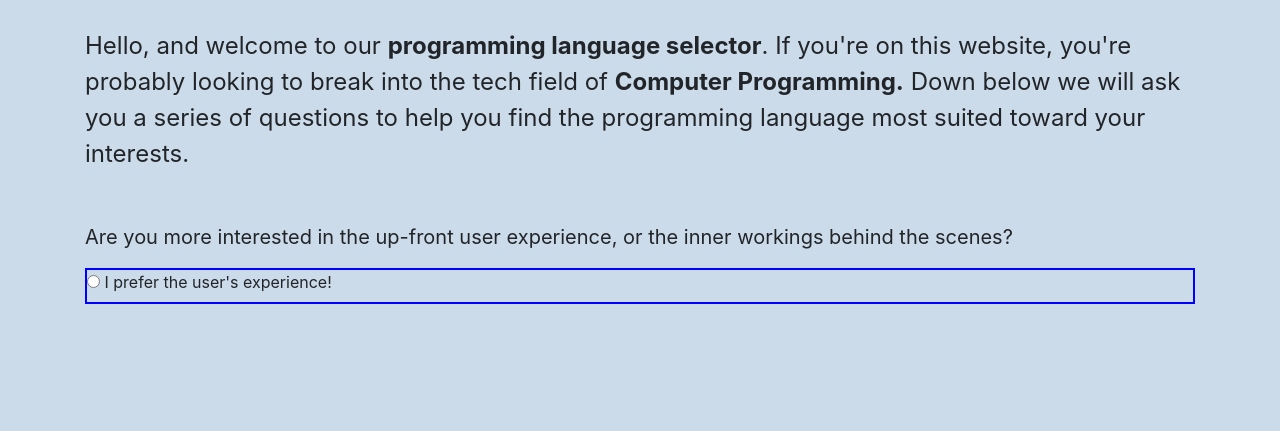
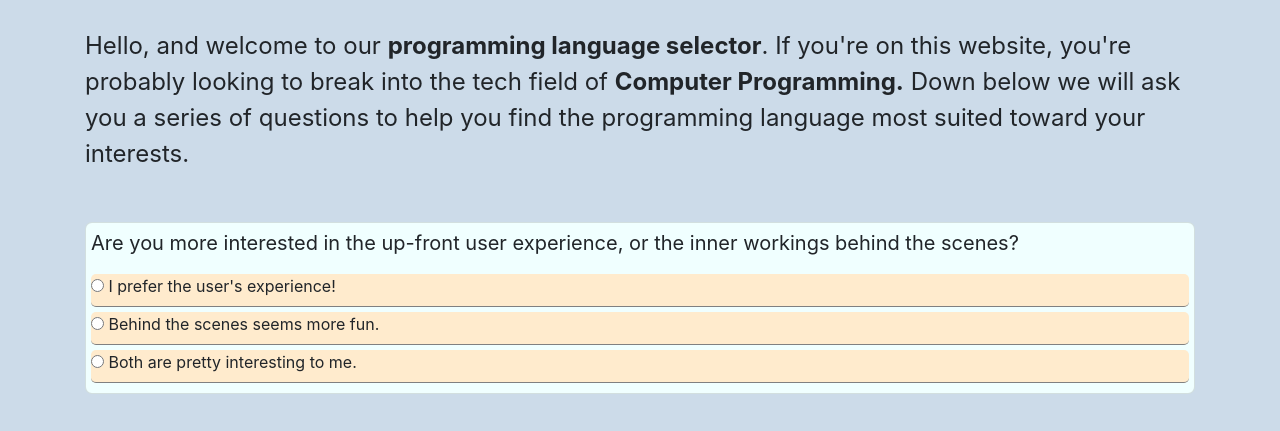
Before and after one commit to jarretjeter/programming-language-suggester, a plain HTML site: page index.html in a window 1280 px wide. Shown: the part 95-526 px from the top of the page. Drawn offline with Linux system fonts and the light colour scheme.

Commit message:
add user inputs to question 1 and css styling to it

```diff
--- a/css/styles.css
+++ b/css/styles.css
@@ -16,11 +16,20 @@ p {
   font-size: 20px;
 }
 
+.card {
+  background-color: azure;
+  border-radius: 7px;
+  padding: 5px;
+}
+
 .intro {
   font-size: 24px;
   margin: 0 0 50px 0;
 }
 
 .radio {
-  border: 2px solid blue;
+  background-color: blanchedalmond;
+  border-bottom: 1px solid grey;
+  border-radius: 5px;
+  margin: 0 0 5px 0;
 }
--- a/index.html
+++ b/index.html
@@ -14,6 +14,7 @@
 
     <div class="form-group">
       <form id="questions">
+        <div class="card">
           <p>Are you more interested in the up-front user experience, or the inner workings behind the scenes?</p>
           <div class="radio">
           <label>
@@ -21,6 +22,22 @@
             I prefer the user's experience!
           </label>
           </div>
+
+          <div class="radio">
+            <label>
+              <input type="radio" name="ui-back-end">
+              Behind the scenes seems more fun.
+            </label>
+          </div>
+
+          <div class="radio">
+            <label>
+              <input type="radio" name="ui-back-end">
+              Both are pretty interesting to me.
+            </label>
+          </div>
+        </div>
+
       </form>
 
 
```
Lines whose indentation alone changed are shown as unchanged.
